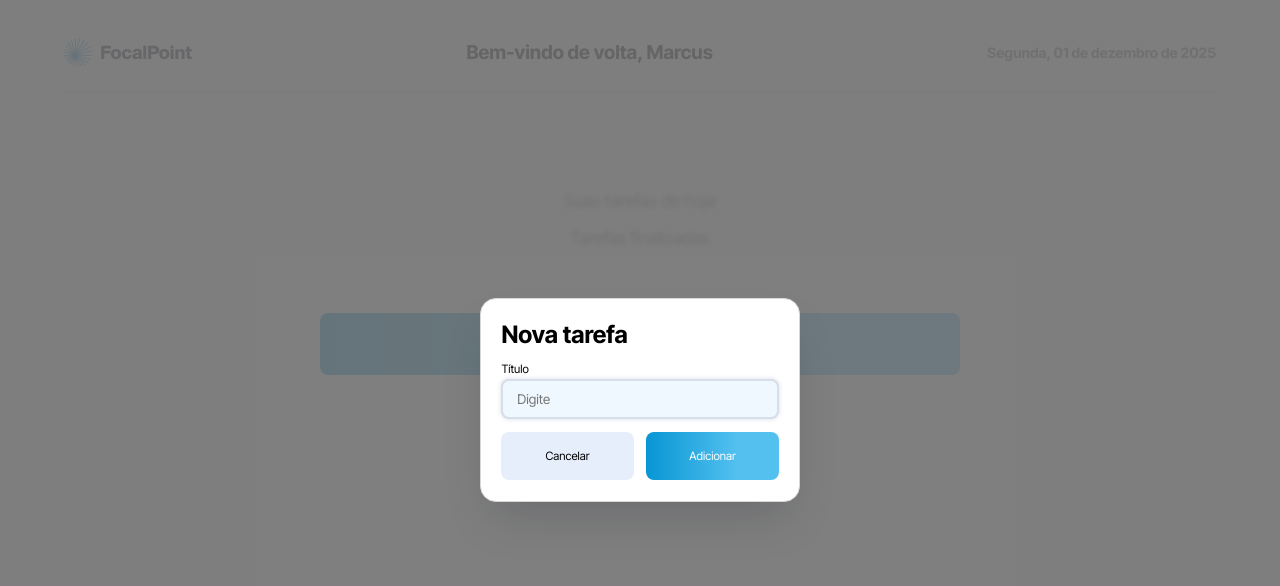
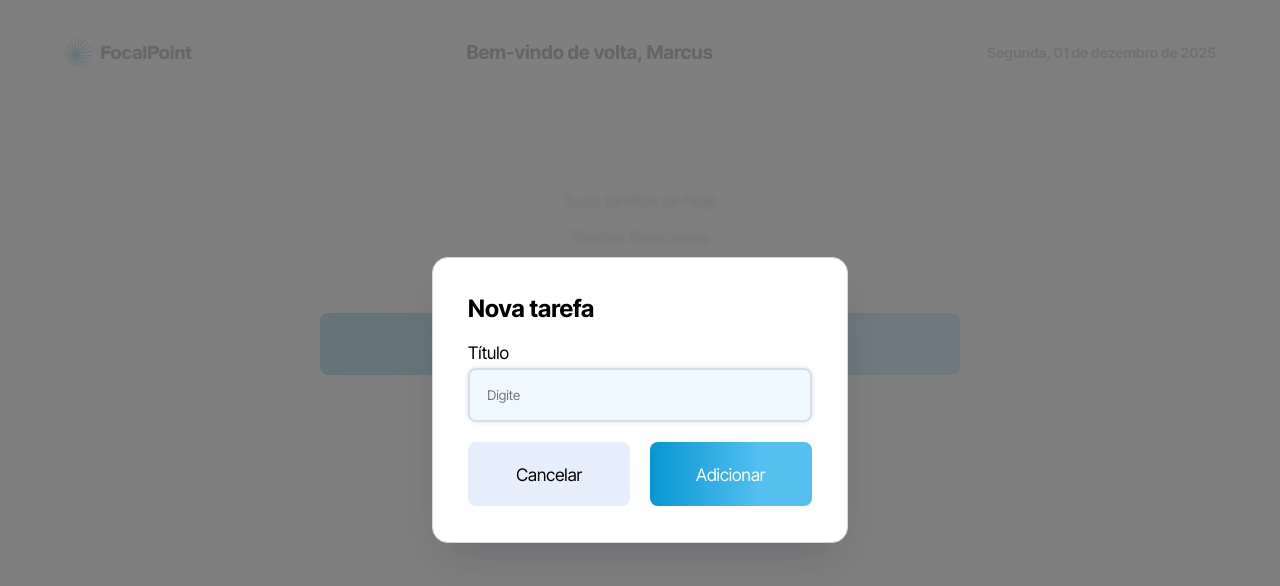
Before and after one commit to duarte25/doto_react, a Next.js app: page / in a window 1280 px wide. Both pictures are taken after a click on the button "Adicionar nova tarefa". Shown: the top 586 px of the page. Built offline with nearby package versions, Linux system fonts and the light colour scheme.

Commit message:
Problema inesperado com a lib reactpopup ela não está permitindo alterar através do css somente passando os valores dentro dela, estranho mas enfim consegui alterar atráves do state, eu defino o estado e espero diminuir a tela para alterar o estado e depois passar para ela o content

```diff
--- a/src/components/popup/index.jsx
+++ b/src/components/popup/index.jsx
@@ -1,18 +1,48 @@
-// TodoPopup.js
-"use client"; // Adicione isso no topo
-import React from 'react';
+"use client";
+import React, { useEffect, useState } from 'react';
 import Popup from 'reactjs-popup';
 import 'reactjs-popup/dist/index.css';
 import Styles from "./styles.module.scss";
 
 const TodoPopup = ({ open, onClose, onConfirm, title, label, placeholder, value, onChange, buttonClass, labelClassName, buttonTitleConfirm }) => {
+  const [popupWidth, setPopupWidth] = useState("26rem");
+  const [popupHeight, setPopupHeight] = useState("auto");
+  const [popupBorder, setPopupBorder] = useState("16px");
 
-  const contentStyle = { width: "25%", height: "auto", boxShadow: "0px 24px 48px -12px rgba(16, 24, 40, 0.18)", borderRadius: "16px" }
+  useEffect(() => {
+    const handleResize = () => {
+      if (window.innerWidth < 450) {
+        setPopupWidth("100%");
+        setPopupHeight("100%");
+        setPopupBorder("0")
+      } else {
+        setPopupWidth("26rem");
+        setPopupHeight("auto")
+        setPopupBorder("16px")
+      }
+    };
+
+    handleResize();
+    window.addEventListener('resize', handleResize);
+
+    return () => {
+      window.removeEventListener('resize', handleResize);
+    };
+  }, []);
+
+  const contentStyle = {
+    width: popupWidth,
+    height: popupHeight,
+    boxShadow: "0px 24px 48px -12px rgba(16, 24, 40, 0.18)",
+    padding: "1rem",
+    borderRadius: popupBorder
+  };
+
   return (
-    <Popup {...{ contentStyle }} open={open} onClose={onClose}>
+    <Popup contentStyle={contentStyle} open={open} onClose={onClose}>
       <form className={Styles.popupForm} onSubmit={(e) => { e.preventDefault(); onConfirm(); }}>
         <h2>{title}</h2>
-        <div className={Styles.inputDigit} >
+        <div className={Styles.inputDigit}>
           <h3 className={labelClassName}>{label}</h3>
           {placeholder && (
             <input
--- a/src/components/popup/styles.module.scss
+++ b/src/components/popup/styles.module.scss
@@ -4,21 +4,21 @@
     display: flex;
     flex-direction: column;
     align-items: start;
-    gap: 1vw;
+    gap: 1.2rem;
     margin: 5%;
 
     .inputDigit {
         width: 100%;
 
         h3 {
-            font-size: 0.9vw;
-            padding-bottom: 0.3vw;
+            font-size: 1.08rem;
+            padding-bottom: 0.36rem;
             font-weight: normal;
         }
 
         input {
             width: 100%;
-            height: 5vh;
+            height: 3.375rem;
             border: #D7DDE9;
         }
 
@@ -54,7 +54,7 @@
         display: flex;
         flex-direction: row;
         justify-content: center;
-        gap: 1vw;
+        gap: 1.2rem;
 
         .buttonCancel {
             background: #E7EEFB;
@@ -66,11 +66,19 @@
 
         button {
             width: 100%;
-            height: 6vh;
+            height: 4.05rem;
             border-radius: 8px;
-            font-size: 0.9vw;
+            font-size: 1.08rem;
             font-style: normal;
             font-weight: 400;
         }
     }
+
+    @media (max-width: 450px) {
+
+        .buttons {
+            display: flex;
+            flex-direction: column-reverse;
+        }
+    }
 }
--- a/src/components/toDolist/styles.module.scss
+++ b/src/components/toDolist/styles.module.scss
@@ -61,9 +61,7 @@
     width: 100%;
     height: 100%;
     background: rgba(255, 255, 255, 0.8);
-
     z-index: 10;
-
 }
 
 .popupOpen {
```
